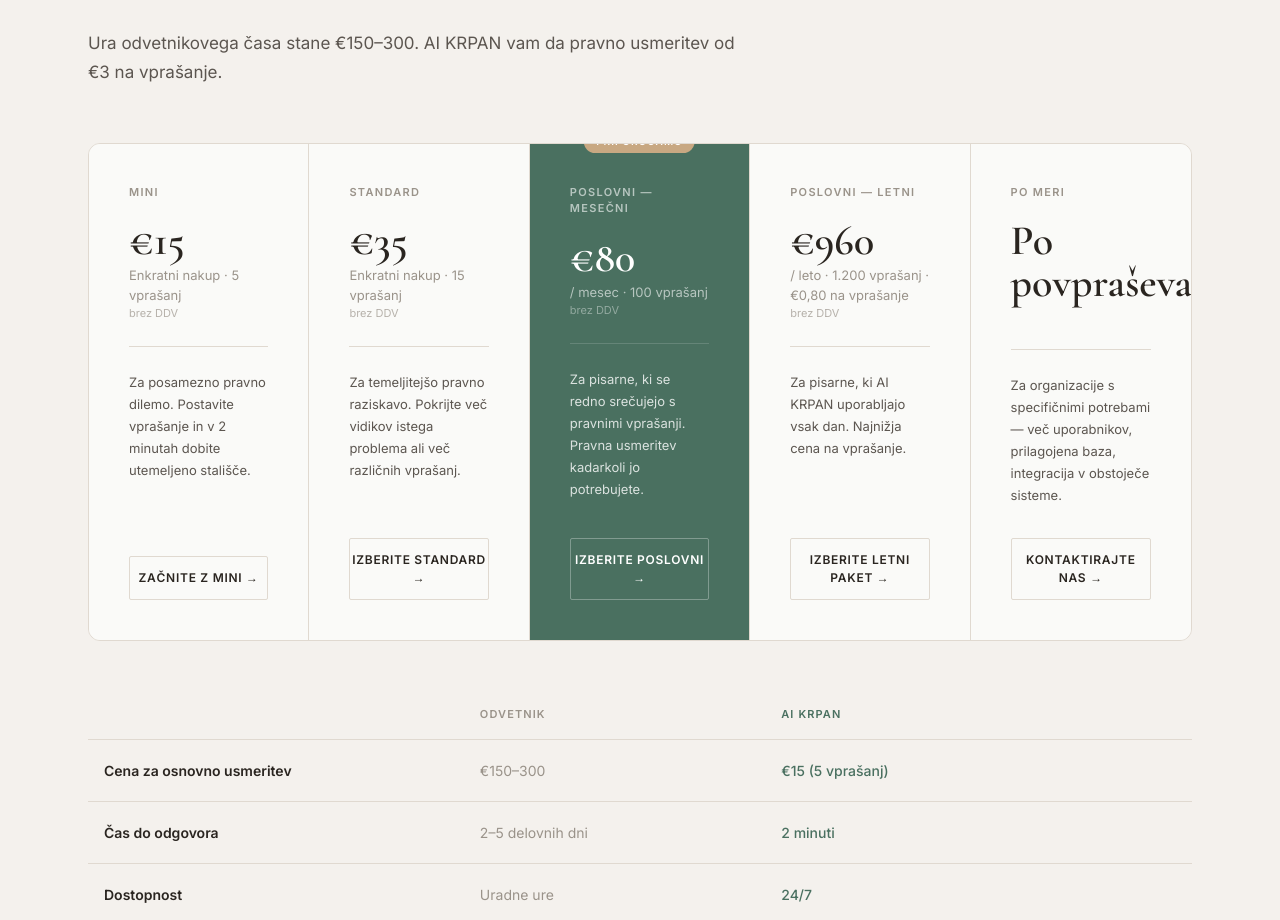
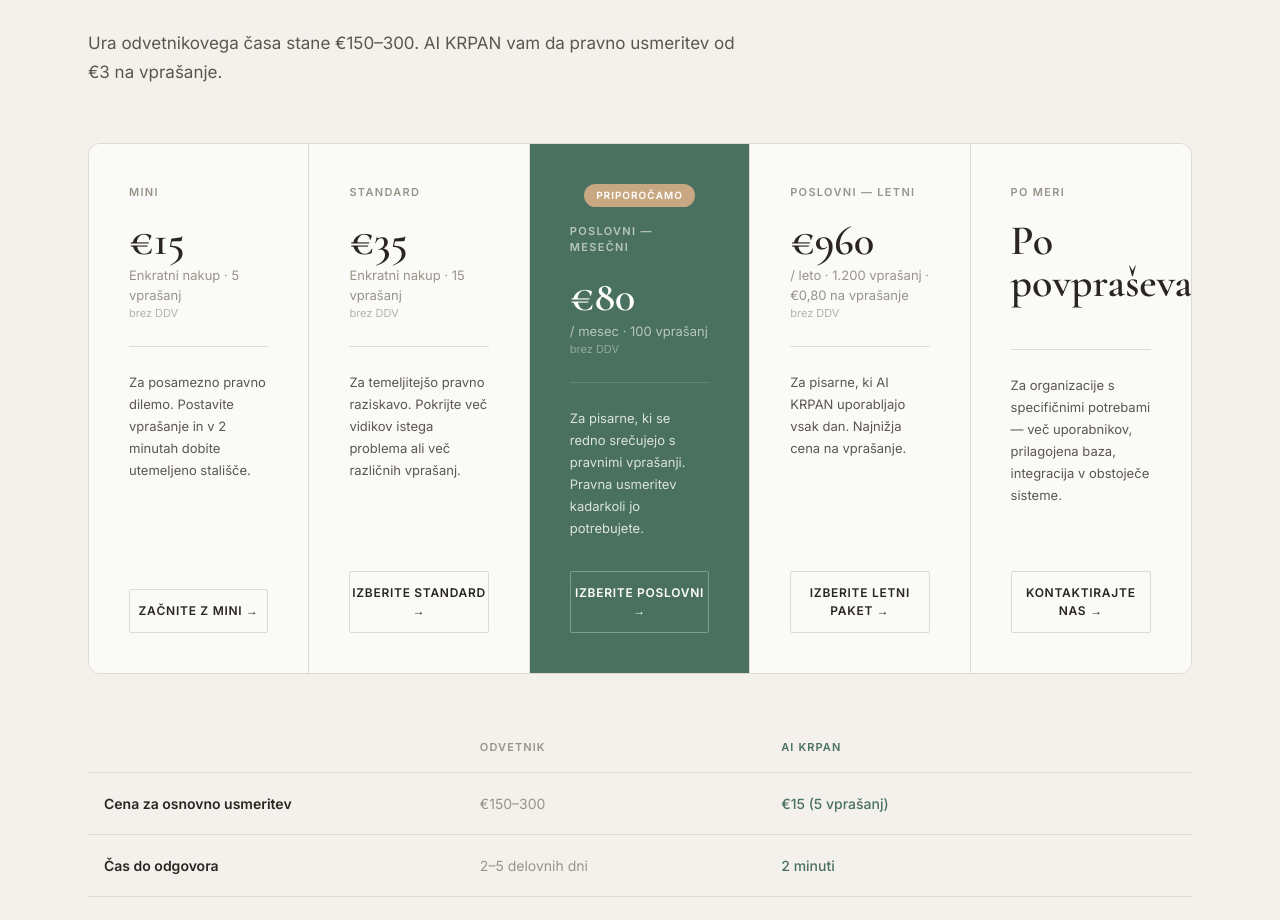
Before and after one commit to nejki/lexeu, a Next.js app: page / in a window 1280 px wide. Shown: the part 3163-4083 px from the top of the page. Built offline with nearby package versions, Linux system fonts and the light colour scheme.

Commit message:
fix(pricing): prevent recommended badge from being clipped
Move the "Priporočamo" badge from absolute positioning to inline
flow so it's not cut off by the grid's overflow-hidden.

```diff
--- a/components/Pricing.tsx
+++ b/components/Pricing.tsx
@@ -105,9 +105,11 @@ export default function Pricing() {
             }`}
           >
             {plan.recommended && (
-              <span className="absolute -top-3.5 left-1/2 -translate-x-1/2 bg-warm text-white text-[10px] font-bold tracking-[0.1em] uppercase px-3 py-1 rounded-full whitespace-nowrap">
-                Priporočamo
-              </span>
+              <div className="flex justify-center mb-4">
+                <span className="bg-warm text-white text-[10px] font-bold tracking-[0.1em] uppercase px-3 py-1 rounded-full whitespace-nowrap">
+                  Priporočamo
+                </span>
+              </div>
             )}
 
             <p className={`text-[11px] font-semibold tracking-[0.12em] uppercase mb-5 ${plan.featured ? "text-white/60" : "text-site-muted"}`}>
```
